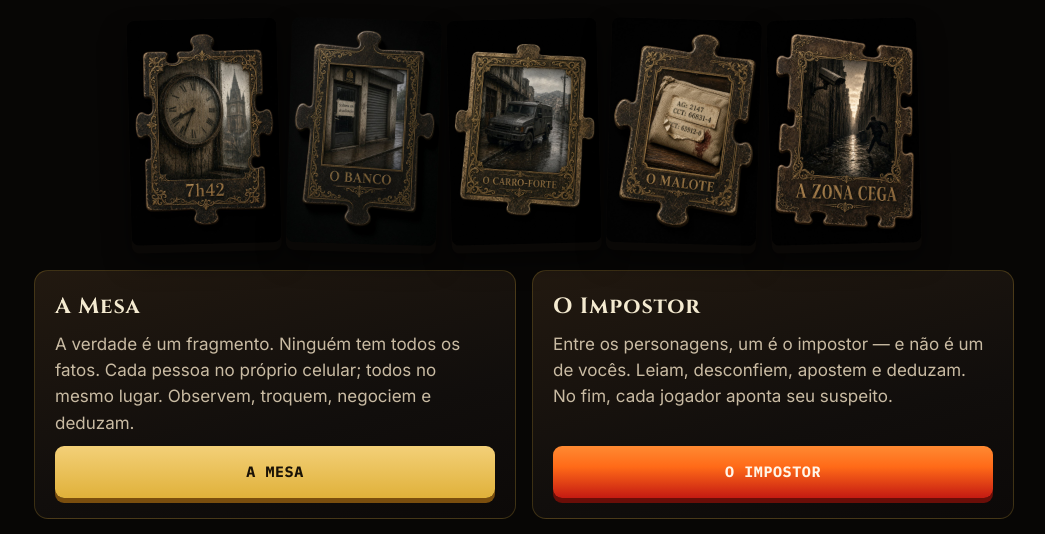
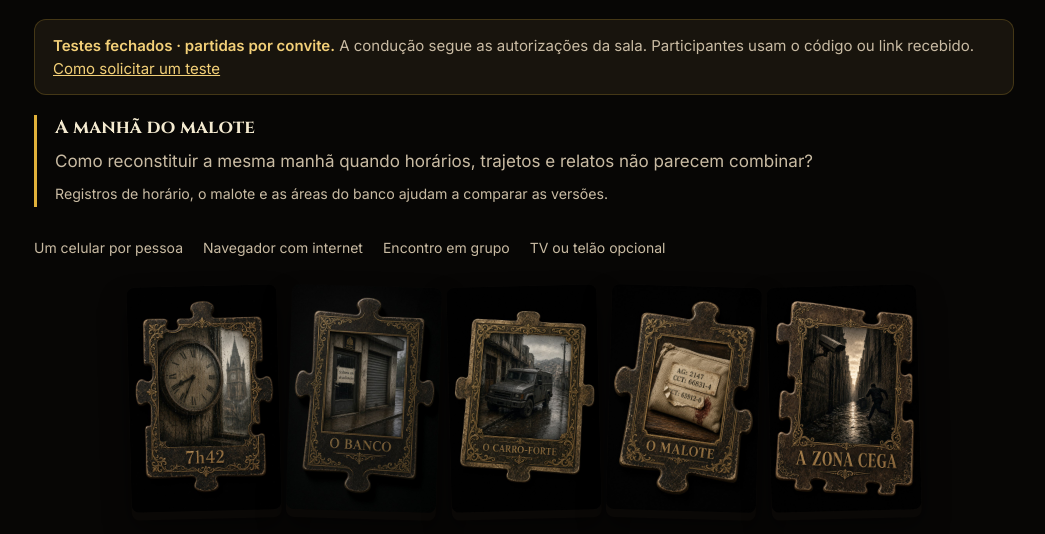
Before and after one commit to DrMarioNascimento/carro-forte, a website: page index.html in a window 1280 px wide. Shown: the part 245-779 px from the top of the page, without its empty margins (116-1161 px from the left). Drawn offline with Linux system fonts and the light colour scheme.

Commit message:
Explica a proposta, os modos e o acesso da história (#4)

```diff
--- a/index.html
+++ b/index.html
@@ -34,6 +34,9 @@
     .btn{margin-top:auto;min-height:52px;display:flex;align-items:center;justify-content:center;border-radius:9px;text-decoration:none;font:700 15px var(--mono);letter-spacing:.04em;text-transform:uppercase}
     .btn-gold{background:linear-gradient(180deg,var(--gold2),var(--gold));color:#1a1206;box-shadow:0 5px 0 var(--lip)}
     .btn-ember{background:linear-gradient(180deg,#ff8a32,var(--ember) 40%,#c41a12);color:#fff6ea;box-shadow:0 5px 0 #6a0e08}
+    .acesso{margin:18px 0;padding:14px 18px;border:1px solid var(--line);border-radius:12px;background:#18140d;color:var(--mist);font-size:15px}.acesso strong{color:var(--gold2)}.acesso a{color:var(--gold2)}
+    .convite{margin:20px 0 24px;padding-left:18px;border-left:3px solid var(--gold);max-width:48rem}.convite h2{font:700 1.1rem var(--display);margin:0 0 8px}.convite p{margin:6px 0;color:var(--mist)}.convite small{color:var(--mist);line-height:1.6}
+    .requisitos{display:flex;flex-wrap:wrap;gap:8px 20px;padding:0;list-style:none;color:var(--mist);font-size:14px;margin:14px 0 22px}.requisitos li{padding:6px 0}.ver .modo-resumo{font-size:15px;line-height:1.6;color:var(--gold2)}
     .rodape{margin-top:30px;text-align:center;color:var(--mist);font-size:14px}.rodape a{color:var(--gold2)}
     a:focus-visible{outline:2px solid var(--gold2);outline-offset:4px}
     @media(max-width:640px){.versoes{grid-template-columns:1fr}.strip img{width:calc(33% - 7px)}.strip img:nth-child(n+4){display:none}}
@@ -45,12 +48,15 @@
     <span class="eyebrow">MOSAICO</span>
     <h1>A Manhã do Carro-Forte</h1>
     <p class="lede">O carro-forte chega cedo. Um malote vazio e versões conflitantes colocam a mesma manhã sob investigação.</p>
+    <p class="acesso"><strong>Testes fechados · partidas por convite.</strong> A condução segue as autorizações da sala. Participantes usam o código ou link recebido. <a href="https://dragongames.dev.br/#jogos">Como solicitar um teste</a></p>
+    <section class="convite" aria-label="O que investigar"><h2>A manhã do malote</h2><p>Como reconstituir a mesma manhã quando horários, trajetos e relatos não parecem combinar?</p><small>Registros de horário, o malote e as áreas do banco ajudam a comparar as versões.</small></section>
+    <ul class="requisitos" aria-label="Para participar"><li>Um celular por pessoa</li><li>Navegador com internet</li><li>Encontro em grupo</li><li>TV ou telão opcional</li></ul>
     <div class="strip" aria-hidden="true">
       <img src="a-mesa/tiles/relogio.jpg" alt=""><img src="a-mesa/tiles/o-banco.jpg" alt=""><img src="a-mesa/tiles/o-carro-forte.jpg" alt=""><img src="a-mesa/tiles/o-malote.jpg" alt=""><img src="a-mesa/tiles/a-zona-cega.jpg" alt="">
     </div>
     <div class="versoes">
-      <div class="ver"><b>A Mesa</b><span>A verdade é um fragmento. Ninguém tem todos os fatos. Cada pessoa no próprio celular; todos no mesmo lugar. Observem, troquem, negociem e deduzam.</span><a class="btn btn-gold" href="a-mesa/">A Mesa</a></div>
-      <div class="ver"><b>O Impostor</b><span>Entre os personagens, um é o impostor — e não é um de vocês. Leiam, desconfiem, apostem e deduzam. No fim, cada jogador aponta seu suspeito.</span><a class="btn btn-ember" href="o-impostor/">O Impostor</a></div>
+      <div class="ver"><b>A Mesa</b><span class="modo-resumo">Todos investigam o mesmo acontecimento; cada celular guarda pistas diferentes.</span><span>Reúnam as informações, comparem hipóteses e construam a resposta. Ninguém tem todos os fatos.</span><a class="btn btn-gold" href="a-mesa/">Entrar em A Mesa</a></div>
+      <div class="ver"><b>O Impostor</b><span class="modo-resumo">Um dos personagens mente. Nenhum jogador recebe o papel de impostor.</span><span>Entre os personagens, um é o impostor — e não é um de vocês. Leiam, desconfiem, apostem e deduzam. No fim, cada jogador aponta seu suspeito.</span><a class="btn btn-ember" href="o-impostor/">Entrar em O Impostor</a></div>
     </div>
     <p class="rodape">Preparem-se para explorar objetos em Realidade Aumentada pelo celular. · <a href="https://dragongames.dev.br/">Todos os jogos Dragon Games</a></p>
   </main>
```
